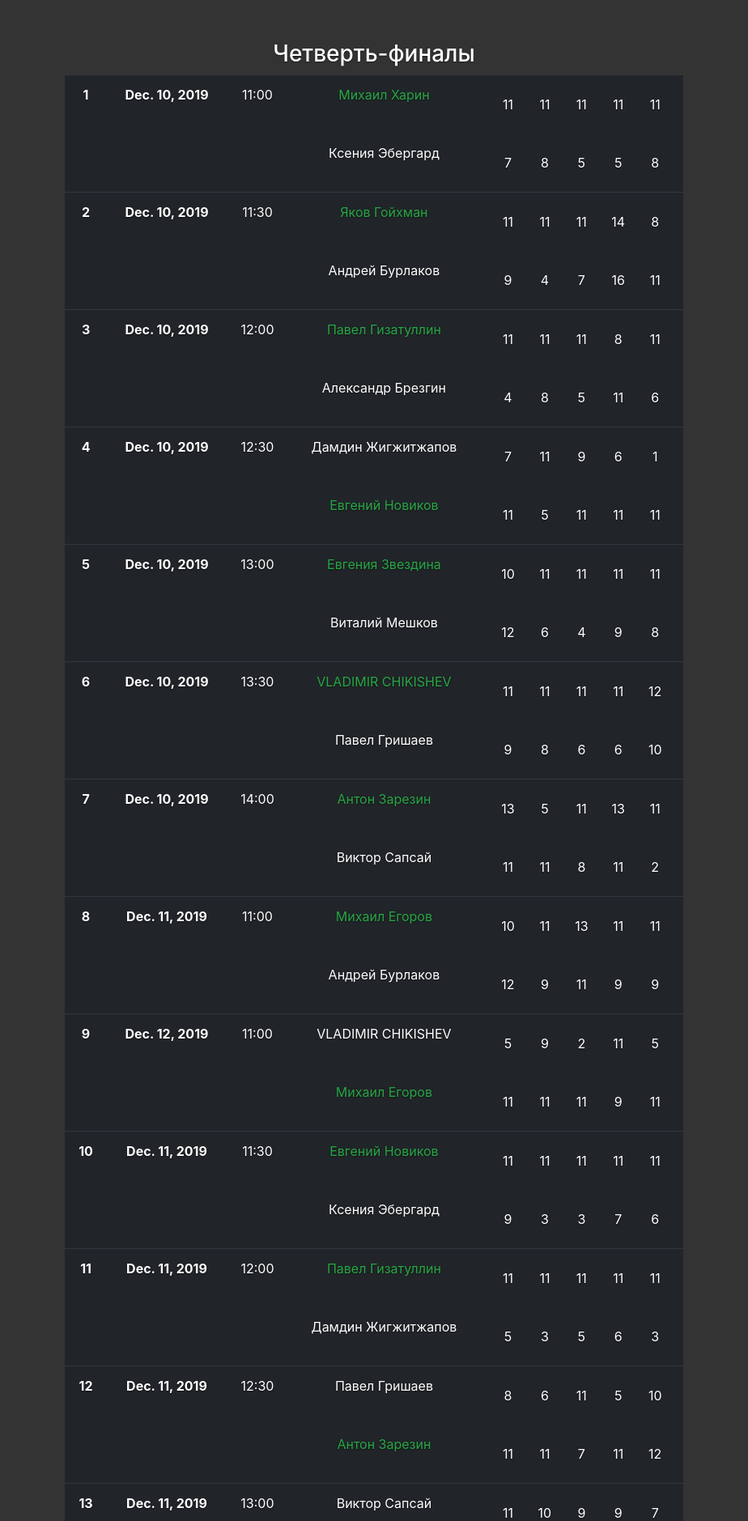
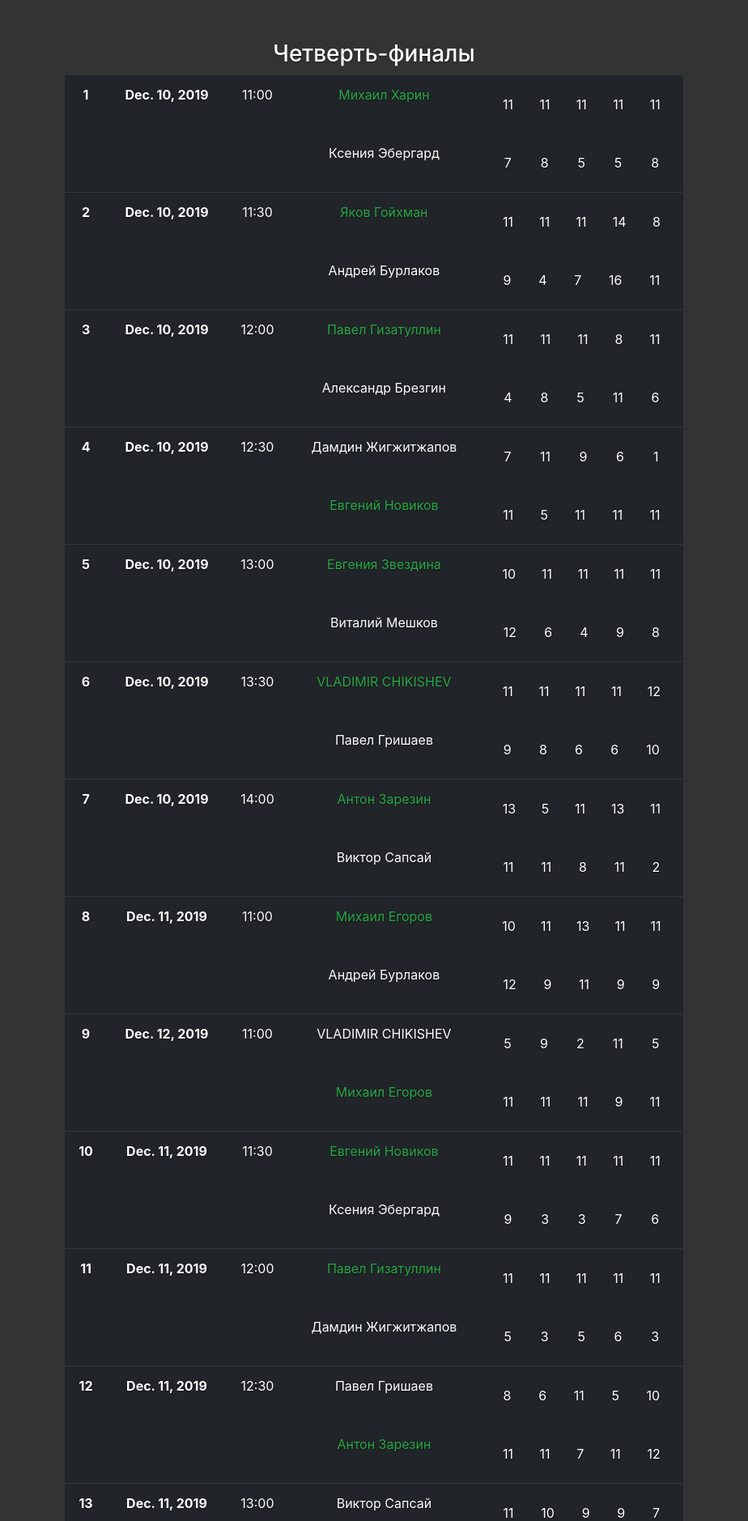
Before and after one commit to ebergard/TableTennisDjango, a Django app: template tournament/templates/tournament/playoff.html in a window 1280 px wide. Shown: the part 52-1931 px from the top of the page at 81% size, without its empty margins (178-1102 px from the left). Run offline with Django 3.2, Linux system fonts and the light colour scheme; the template is opened without the code that fills it: values that come from a table or form of the project are taken from there, others are empty; data comes from the database, SQL or seed files in the repository; both versions use the stored data as it was after the commit; some libraries are stand-ins or nearby versions.

Commit message:
playoff table aligned + quarter finals (1 of 4)

```diff
--- a/tournament/templates/tournament/playoff.html
+++ b/tournament/templates/tournament/playoff.html
@@ -22,7 +22,7 @@
             <td>
                 <table style="width: 100%; height: 40px; align:justify;"><tr>
                 {% for r in g.setresult_set.all %}
-                    <td style="width: 20%; border: 0px">
+                    <td style="width: 14%; border: 0px">
                         {{ r.result1 }}
                     </td>
                 {% endfor %}
@@ -42,7 +42,7 @@
             <td style="border: 0px">
                 <table style="width: 100%; height: 40px; align:justify;"><tr>
                 {% for r in g.setresult_set.all %}
-                    <td style="width: 20%; border: 0px">
+                    <td style="width: 14%; border: 0px">
                         {{ r.result2 }}
                     </td>
                 {% endfor %}
@@ -72,7 +72,7 @@
             <td>
                 <table style="width: 100%; height: 40px; align:justify;"><tr>
                 {% for r in g.setresult_set.all %}
-                    <td style="width: 20%; border: 0px">
+                    <td style="width: 14%; border: 0px">
                         {{ r.result1 }}
                     </td>
                 {% endfor %}
@@ -92,7 +92,7 @@
             <td style="border: 0px">
                 <table style="width: 100%; height: 40px; align:justify;"><tr>
                 {% for r in g.setresult_set.all %}
-                    <td style="width: 20%; border: 0px">
+                    <td style="width: 14%; border: 0px">
                         {{ r.result2 }}
                     </td>
                 {% endfor %}
@@ -122,7 +122,7 @@
             <td>
                 <table style="width: 100%; height: 40px; align:justify;"><tr>
                 {% for r in g.setresult_set.all %}
-                    <td style="width: 20%; border: 0px">
+                    <td style="width: 14%; border: 0px">
                         {{ r.result1 }}
                     </td>
                 {% endfor %}
@@ -142,7 +142,7 @@
             <td style="border: 0px">
                 <table style="width: 100%; height: 40px; align:justify;"><tr>
                 {% for r in g.setresult_set.all %}
-                    <td style="width: 20%; border: 0px">
+                    <td style="width: 14%; border: 0px">
                         {{ r.result2 }}
                     </td>
                 {% endfor %}
@@ -172,7 +172,7 @@
             <td>
                 <table style="width: 100%; height: 40px; align:justify;"><tr>
                 {% for r in g.setresult_set.all %}
-                    <td style="width: 20%; border: 0px">
+                    <td style="width: 14%; border: 0px">
                         {{ r.result1 }}
                     </td>
                 {% endfor %}
@@ -192,7 +192,7 @@
             <td style="border: 0px">
                 <table style="width: 100%; height: 40px; align:justify;"><tr>
                 {% for r in g.setresult_set.all %}
-                    <td style="width: 20%; border: 0px">
+                    <td style="width: 14%; border: 0px">
                         {{ r.result2 }}
                     </td>
                 {% endfor %}
```
Also changed, not shown: db.sqlite3.
